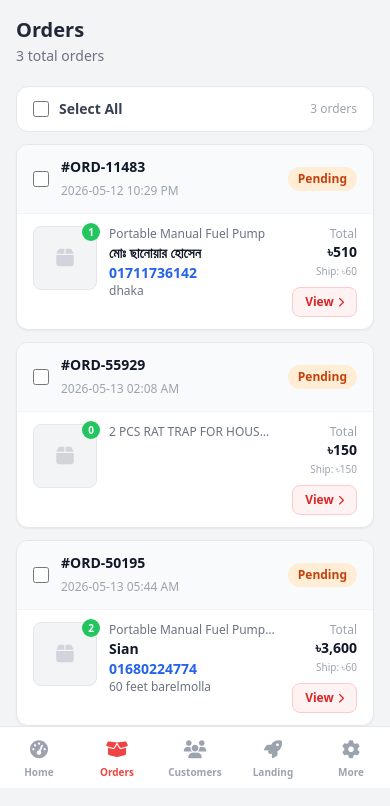
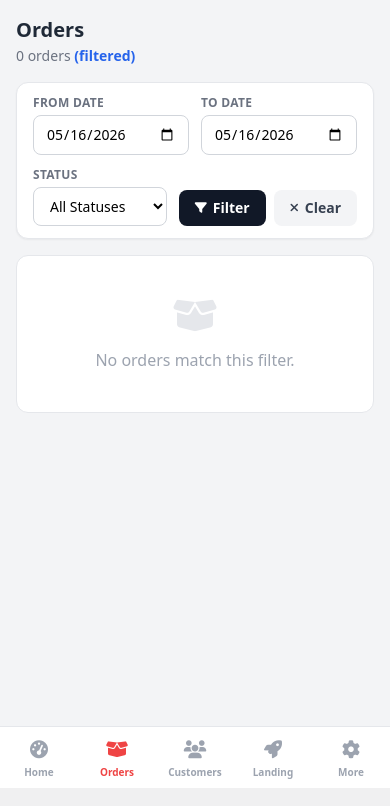
Before and after one commit to farzatcodes/readymart, a PHP site: page /admin/orders.php?date_from=2026-05-16&date_to=2026-05-16 in a window 390 px wide. Shown: the part 56-862 px from the top of the page. Run offline with PHP 8.4, Linux system fonts and the light colour scheme; the visitor is signed in with stand-in values (Sample User, id 1); some libraries are stand-ins or nearby versions.

Commit message:
Add to Cart → অর্ডার করুন + direct checkout; date filter; Hold status
Frontend:
- index.php, search.php, category.php, product-details.php (related):
  buttons now say "অর্ডার করুন" and pass redirect=true so clicking
  goes straight to checkout.php without the alert/cart step

Admin orders:
- Date range filter (From / To) via GET — filters $ordersDisplay
  server-side; Clear button shown when active
- Status filter dropdown alongside dates
- Hold added to $validStatuses — works in bulk action and single update
- Empty state message changes to "No orders match this filter" when
  a filter is active

Admin dashboard (mobile tiles):
- Added ON HOLD tile between PENDING and PROCESSING
- Each tile now links to orders.php?status=X for instant filtered view
- TODAY tile links with date_from=date_to=today

Admin dashboard (desktop):
- Hold row added to the order status breakdown bar chart (yellow)

view_order.php:
- Hold option added to the status update dropdown

https://claude.ai/code/session_016S37gCv77a4Jo4fn8qxLT6

```diff
--- a/admin/orders.php
+++ b/admin/orders.php
@@ -2,14 +2,15 @@
 $jsonFile = '../orders.json';
 $orders   = file_exists($jsonFile) ? json_decode(file_get_contents($jsonFile), true) ?? [] : [];
 
-$flashMsg   = '';
-$flashType  = '';
+$flashMsg  = '';
+$flashType = '';
+
+$validStatuses = ['Pending', 'Processing', 'Completed', 'Cancelled', 'Hold'];
 
 // ── Bulk status update ──────────────────────────────────────────────────────
 if ($_SERVER['REQUEST_METHOD'] === 'POST' && isset($_POST['bulk_status'], $_POST['order_ids'])) {
-    $validStatuses = ['Pending', 'Processing', 'Completed', 'Cancelled'];
-    $newStatus     = $_POST['bulk_status'];
-    $selectedIds   = (array)$_POST['order_ids'];
+    $newStatus   = $_POST['bulk_status'];
+    $selectedIds = (array)$_POST['order_ids'];
 
     if (in_array($newStatus, $validStatuses) && !empty($selectedIds)) {
         $updated = 0;
@@ -24,20 +25,47 @@ if ($_SERVER['REQUEST_METHOD'] === 'POST' && isset($_POST['bulk_status'], $_POST
         $flashMsg  = $updated . ' order' . ($updated !== 1 ? 's' : '') . ' marked as <strong>' . htmlspecialchars($newStatus) . '</strong>.';
         $flashType = 'green';
     } else {
-        $flashMsg  = 'Invalid action. Please select a valid status.';
+        $flashMsg  = 'Invalid action.';
         $flashType = 'red';
     }
 }
 
+// ── Date / status filters ───────────────────────────────────────────────────
+$filterDateFrom = trim($_GET['date_from'] ?? '');
+$filterDateTo   = trim($_GET['date_to']   ?? '');
+$filterStatus   = trim($_GET['status']    ?? '');
+
 $ordersDisplay = array_reverse($orders);
+
+if ($filterDateFrom !== '') {
+    $ordersDisplay = array_filter($ordersDisplay, fn($o) => substr($o['date'] ?? '', 0, 10) >= $filterDateFrom);
+}
+if ($filterDateTo !== '') {
+    $ordersDisplay = array_filter($ordersDisplay, fn($o) => substr($o['date'] ?? '', 0, 10) <= $filterDateTo);
+}
+if ($filterStatus !== '' && in_array($filterStatus, $validStatuses)) {
+    $ordersDisplay = array_filter($ordersDisplay, fn($o) => ($o['status'] ?? '') === $filterStatus);
+}
+$ordersDisplay = array_values($ordersDisplay);
+
+$statusColors = [
+    'Pending'    => ['pill'=>'bg-orange-100 text-orange-700 border-orange-200', 'dot'=>'bg-orange-400'],
+    'Processing' => ['pill'=>'bg-blue-100 text-blue-700 border-blue-200',      'dot'=>'bg-blue-400'],
+    'Completed'  => ['pill'=>'bg-green-100 text-green-700 border-green-200',   'dot'=>'bg-green-400'],
+    'Cancelled'  => ['pill'=>'bg-red-100 text-red-700 border-red-200',         'dot'=>'bg-red-400'],
+    'Hold'       => ['pill'=>'bg-yellow-100 text-yellow-700 border-yellow-200','dot'=>'bg-yellow-400'],
+];
 
 include 'includes/header.php';
 ?>
 
-<div class="mb-5 flex items-center justify-between">
+<div class="mb-4 flex items-center justify-between">
     <div>
         <h1 class="text-xl font-bold text-gray-800">Orders</h1>
-        <p class="text-gray-500 text-sm mt-0.5"><?= count($orders) ?> total orders</p>
+        <p class="text-gray-500 text-sm mt-0.5">
+            <?= count($ordersDisplay) ?> order<?= count($ordersDisplay)!==1?'s':'' ?>
+            <?= ($filterDateFrom||$filterDateTo||$filterStatus) ? '<span class="text-blue-600 font-semibold">(filtered)</span>' : '' ?>
+        </p>
     </div>
 </div>
 
@@ -47,6 +75,42 @@ include 'includes/header.php';
     <span><?= $flashMsg ?></span>
 </div>
 <?php endif; ?>
+
+<!-- ── Filter bar ──────────────────────────────────────────────────────────── -->
+<form method="GET" action="orders.php"
+      class="bg-white rounded-xl border border-gray-200 shadow-sm px-4 py-3 mb-4 flex flex-wrap gap-3 items-end">
+    <div class="flex-1 min-w-[130px]">
+        <label class="block text-xs font-bold text-gray-500 uppercase tracking-wide mb-1">From Date</label>
+        <input type="date" name="date_from" value="<?= htmlspecialchars($filterDateFrom) ?>"
+               class="w-full px-3 py-2 border border-gray-300 rounded-lg text-sm focus:outline-none focus:ring-2 focus:ring-gray-800 bg-white">
+    </div>
+    <div class="flex-1 min-w-[130px]">
+        <label class="block text-xs font-bold text-gray-500 uppercase tracking-wide mb-1">To Date</label>
+        <input type="date" name="date_to" value="<?= htmlspecialchars($filterDateTo) ?>"
+               class="w-full px-3 py-2 border border-gray-300 rounded-lg text-sm focus:outline-none focus:ring-2 focus:ring-gray-800 bg-white">
+    </div>
+    <div class="flex-1 min-w-[120px]">
+        <label class="block text-xs font-bold text-gray-500 uppercase tracking-wide mb-1">Status</label>
+        <select name="status" class="w-full px-3 py-2 border border-gray-300 rounded-lg text-sm focus:outline-none focus:ring-2 focus:ring-gray-800 bg-white">
+            <option value="">All Statuses</option>
+            <?php foreach($validStatuses as $s): ?>
+            <option value="<?= $s ?>" <?= $filterStatus===$s?'selected':'' ?>><?= $s ?></option>
+            <?php endforeach; ?>
+        </select>
+    </div>
+    <div class="flex gap-2">
+        <button type="submit"
+                class="bg-gray-900 hover:bg-gray-700 text-white font-bold px-4 py-2 rounded-lg text-sm transition flex items-center gap-1.5">
+            <i class="fas fa-filter text-xs"></i> Filter
+        </button>
+        <?php if($filterDateFrom||$filterDateTo||$filterStatus): ?>
+        <a href="orders.php"
+           class="bg-gray-100 hover:bg-gray-200 text-gray-700 font-bold px-4 py-2 rounded-lg text-sm transition flex items-center gap-1.5">
+            <i class="fas fa-times text-xs"></i> Clear
+        </a>
+        <?php endif; ?>
+    </div>
+</form>
 
 <!-- Bulk action bar -->
 <div id="bulk-bar"
@@ -59,10 +123,9 @@ include 'includes/header.php';
             <select id="bulk-status-select"
                     class="bg-gray-800 border border-gray-600 text-white text-sm rounded-lg px-3 py-2 focus:outline-none focus:border-gray-400 flex-1 sm:flex-none">
                 <option value="">-- Pick status --</option>
-                <option value="Pending">Pending</option>
-                <option value="Processing">Processing</option>
-                <option value="Completed">Completed</option>
-                <option value="Cancelled">Cancelled</option>
+                <?php foreach($validStatuses as $s): ?>
+                <option value="<?= $s ?>"><?= $s ?></option>
+                <?php endforeach; ?>
             </select>
             <button type="button" onclick="applyBulk()"
                     class="bg-red-600 active:bg-red-700 text-white text-sm font-bold px-5 py-2 rounded-lg transition">
@@ -82,7 +145,7 @@ include 'includes/header.php';
     <div id="bulk-ids-container"></div>
 </form>
 
-<!-- ═══ DESKTOP TABLE (md+) ═══════════════════════════════════════════ -->
+<!-- ═══ DESKTOP TABLE ═══════════════════════════════════════════════════════ -->
 <div class="hidden md:block bg-white rounded-xl shadow-sm border border-gray-200 overflow-hidden">
     <div class="overflow-x-auto">
         <table class="w-full text-left">
@@ -107,24 +170,18 @@ include 'includes/header.php';
             <tr>
                 <td colspan="8" class="px-4 py-16 text-center text-gray-400">
                     <i class="fas fa-box-open text-5xl mb-3 block text-gray-200"></i>
-                        No orders placed yet.
+                    <?= ($filterDateFrom||$filterDateTo||$filterStatus) ? 'No orders match the current filter.' : 'No orders placed yet.' ?>
                 </td>
             </tr>
             <?php else: ?>
             <?php foreach ($ordersDisplay as $order):
-                    $statusColors = [
-                        'Pending'    => 'bg-orange-100 text-orange-700 border-orange-200',
-                        'Processing' => 'bg-blue-100 text-blue-700 border-blue-200',
-                        'Completed'  => 'bg-green-100 text-green-700 border-green-200',
-                        'Cancelled'  => 'bg-red-100 text-red-700 border-red-200',
-                    ];
-                    $sc        = $statusColors[$order['status'] ?? ''] ?? 'bg-gray-100 text-gray-700 border-gray-200';
+                $sc        = $statusColors[$order['status'] ?? ''] ?? ['pill'=>'bg-gray-100 text-gray-700 border-gray-200'];
                 $items     = $order['items'] ?? [];
                 $firstImg  = $items[0]['image'] ?? '';
                 $extraCount = max(0, count($items) - 1);
+                $totalQty   = array_sum(array_column($items, 'qty'));
             ?>
-                <tr class="order-row border-b border-gray-100 hover:bg-gray-50 transition"
-                    data-id="<?= htmlspecialchars($order['id']) ?>">
+            <tr class="order-row border-b border-gray-100 hover:bg-gray-50 transition" data-id="<?= htmlspecialchars($order['id']) ?>">
                 <td class="px-4 py-3">
                     <input type="checkbox" value="<?= htmlspecialchars($order['id']) ?>"
                            class="row-check-desktop row-check w-4 h-4 rounded border-gray-300 cursor-pointer accent-red-600"
@@ -157,9 +214,7 @@ include 'includes/header.php';
                             <div class="text-sm font-medium text-gray-800 truncate max-w-[160px]"><?= htmlspecialchars($item['name']) ?></div>
                             <div class="text-xs text-gray-400">Qty: <?= (int)$item['qty'] ?> · ৳<?= number_format($item['price']) ?></div>
                             <?php endforeach; ?>
-                                <?php if ($extraCount > 1): ?>
-                                <div class="text-xs text-gray-400">+<?= $extraCount - 1 ?> more</div>
-                                <?php endif; ?>
+                            <?php if ($extraCount > 1): ?><div class="text-xs text-gray-400">+<?= $extraCount-1 ?> more</div><?php endif; ?>
                         </div>
                     </div>
                 </td>
@@ -168,10 +223,10 @@ include 'includes/header.php';
                     <?php $dp = $order['customer']['phone'] ?? ''; ?>
                     <a href="tel:<?= bd_tel($dp) ?>" class="text-xs text-blue-600 hover:underline mt-0.5 block"><i class="fas fa-phone-alt mr-1"></i><?= htmlspecialchars($dp) ?></a>
                 </td>
-                    <td class="px-4 py-3 text-xs text-gray-500 whitespace-nowrap"><?= htmlspecialchars($order['date'] ?? '') ?></td>
+                <td class="px-4 py-3 text-xs text-gray-500 whitespace-nowrap"><?= htmlspecialchars(substr($order['date'] ?? '', 0, 16)) ?></td>
                 <td class="px-4 py-3 font-bold text-gray-900">৳<?= number_format($order['total'] ?? 0) ?></td>
                 <td class="px-4 py-3">
-                        <span class="px-2.5 py-1 rounded-full text-xs font-bold border <?= $sc ?>"><?= htmlspecialchars($order['status'] ?? '') ?></span>
+                    <span class="px-2.5 py-1 rounded-full text-xs font-bold border <?= $sc['pill'] ?>"><?= htmlspecialchars($order['status'] ?? '') ?></span>
                 </td>
                 <td class="px-4 py-3 text-right">
                     <a href="view_order.php?id=<?= htmlspecialchars($order['id']) ?>"
@@ -187,17 +242,17 @@ include 'includes/header.php';
     </div>
 </div>
 
-<!-- ═══ MOBILE CARD LIST (< md) ═══════════════════════════════════════ -->
+<!-- ═══ MOBILE CARD LIST ════════════════════════════════════════════════════ -->
 <div class="md:hidden space-y-3">
 
     <?php if (empty($ordersDisplay)): ?>
     <div class="bg-white rounded-xl border border-gray-200 p-10 text-center text-gray-400">
         <i class="fas fa-box-open text-4xl mb-3 block text-gray-200"></i>
-        No orders placed yet.
+        <?= ($filterDateFrom||$filterDateTo||$filterStatus) ? 'No orders match this filter.' : 'No orders placed yet.' ?>
     </div>
     <?php else: ?>
 
-    <!-- Mobile Select All bar -->
+    <!-- Mobile Select All -->
     <div class="bg-white rounded-xl border border-gray-200 px-4 py-3 flex items-center justify-between">
         <label class="flex items-center gap-2.5 cursor-pointer text-sm font-semibold text-gray-700">
             <input type="checkbox" id="select-all-mobile"
@@ -209,16 +264,11 @@ include 'includes/header.php';
     </div>
 
     <?php foreach ($ordersDisplay as $order):
-        $statusColors = [
-            'Pending'    => ['pill'=>'bg-orange-100 text-orange-700','dot'=>'bg-orange-400'],
-            'Processing' => ['pill'=>'bg-blue-100 text-blue-700',    'dot'=>'bg-blue-400'],
-            'Completed'  => ['pill'=>'bg-green-100 text-green-700',  'dot'=>'bg-green-400'],
-            'Cancelled'  => ['pill'=>'bg-red-100 text-red-700',      'dot'=>'bg-red-400'],
-        ];
-        $sc      = $statusColors[$order['status'] ?? ''] ?? ['pill'=>'bg-gray-100 text-gray-700','dot'=>'bg-gray-400'];
-        $items   = $order['items'] ?? [];
-        $firstImg = $items[0]['image'] ?? '';
-        $extraCount = max(0, count($items) - 1);
+        $sc        = $statusColors[$order['status'] ?? ''] ?? ['pill'=>'bg-gray-100 text-gray-700'];
+        $items     = $order['items'] ?? [];
+        $firstImg  = $items[0]['image'] ?? '';
+        $totalQty  = array_sum(array_column($items, 'qty'));
+        $mPhone    = $order['customer']['phone'] ?? '';
     ?>
     <div class="bg-white rounded-xl border border-gray-200 shadow-sm overflow-hidden order-card">
         <!-- Card header -->
@@ -233,7 +283,7 @@ include 'includes/header.php';
                         <span class="text-[10px] font-bold bg-blue-100 text-blue-700 px-1.5 py-0.5 rounded-full">Landing</span>
                     <?php endif; ?>
                 </div>
-                <span class="text-xs text-gray-400"><?= htmlspecialchars($order['date'] ?? '') ?></span>
+                <span class="text-xs text-gray-400"><?= htmlspecialchars(substr($order['date'] ?? '', 0, 16)) ?></span>
             </div>
             <span class="flex-shrink-0 px-2.5 py-1 rounded-full text-xs font-bold <?= $sc['pill'] ?>">
                 <?= htmlspecialchars($order['status'] ?? '') ?>
@@ -244,7 +294,6 @@ include 'includes/header.php';
         <div class="px-4 py-3 flex gap-3">
             <!-- Product image with qty badge -->
             <div class="flex-shrink-0">
-                <?php $totalQty = array_sum(array_column($items, 'qty')); ?>
                 <?php if ($firstImg): ?>
                     <div class="relative">
                         <img src="<?= htmlspecialchars($firstImg) ?>"
@@ -260,11 +309,10 @@ include 'includes/header.php';
                 <?php endif; ?>
             </div>
 
-            <!-- Customer info (reference style) -->
+            <!-- Customer info -->
             <div class="flex-1 min-w-0">
                 <div class="text-xs text-gray-500 truncate mb-0.5"><?= htmlspecialchars($items[0]['name'] ?? '—') ?><?php if(count($items)>1): ?> <span class="text-gray-400">+<?= count($items)-1 ?></span><?php endif; ?></div>
                 <div class="font-bold text-gray-900 text-sm leading-tight"><?= htmlspecialchars($order['customer']['name'] ?? '—') ?></div>
-                <?php $mPhone = $order['customer']['phone'] ?? ''; ?>
                 <a href="tel:<?= bd_tel($mPhone) ?>"
                    onclick="event.stopPropagation()"
                    class="text-sm font-black text-blue-600 block leading-tight mt-0.5 active:opacity-70">
@@ -297,30 +345,23 @@ include 'includes/header.php';
 function getChecked() {
     return [...document.querySelectorAll('.row-check:checked')];
 }
-
 function onRowCheck() {
     var checked = getChecked();
     var total   = document.querySelectorAll('.row-check').length;
-
-    ['desktop','mobile'].forEach(function(variant) {
-        var sa = document.getElementById('select-all-' + variant);
-        if (!sa) return;
+    ['desktop','mobile'].forEach(function(v){
+        var sa = document.getElementById('select-all-'+v);
+        if(!sa) return;
         sa.indeterminate = checked.length > 0 && checked.length < total;
         sa.checked       = checked.length === total && total > 0;
     });
-
     updateBulkBar(checked.length);
 }
-
 function toggleAll(master, variant) {
-    var cls = variant === 'mobile' ? '.row-check-mobile' : '.row-check-desktop';
-    document.querySelectorAll(cls).forEach(function(cb){ cb.checked = master.checked; });
-    // sync the other master
-    var other = document.getElementById('select-all-' + (variant==='mobile'?'desktop':'mobile'));
-    if (other) other.checked = master.checked;
+    document.querySelectorAll('.row-check-'+variant).forEach(function(cb){ cb.checked = master.checked; });
+    var other = document.getElementById('select-all-'+(variant==='mobile'?'desktop':'mobile'));
+    if(other) other.checked = master.checked;
     updateBulkBar(master.checked ? document.querySelectorAll('.row-check').length : 0);
 }
-
 function clearSelection() {
     document.querySelectorAll('.row-check').forEach(function(cb){ cb.checked = false; });
     ['select-all-desktop','select-all-mobile'].forEach(function(id){
@@ -329,30 +370,25 @@ function clearSelection() {
     });
     updateBulkBar(0);
 }
-
 function updateBulkBar(count) {
-    var bar    = document.getElementById('bulk-bar');
-    var countEl = document.getElementById('bulk-count');
-    var plural  = document.getElementById('bulk-plural');
-    countEl.textContent = count;
-    plural.textContent  = count === 1 ? '' : 's';
-    if (count > 0) { bar.classList.remove('hidden'); bar.classList.add('flex'); }
-    else           { bar.classList.add('hidden');    bar.classList.remove('flex'); }
+    var bar = document.getElementById('bulk-bar');
+    document.getElementById('bulk-count').textContent = count;
+    document.getElementById('bulk-plural').textContent = count===1?'':'s';
+    if(count>0){ bar.classList.remove('hidden'); bar.classList.add('flex'); }
+    else        { bar.classList.add('hidden');    bar.classList.remove('flex'); }
 }
-
 function applyBulk() {
     var status = document.getElementById('bulk-status-select').value;
-    if (!status) { alert('Please choose a status before applying.'); return; }
+    if(!status){ alert('Please choose a status.'); return; }
     var ids = getChecked().map(function(cb){ return cb.value; });
-    if (!ids.length) { alert('No orders selected.'); return; }
-
+    if(!ids.length){ alert('No orders selected.'); return; }
     document.getElementById('bulk-status-input').value = status;
-    var container = document.getElementById('bulk-ids-container');
-    container.innerHTML = '';
-    ids.forEach(function(id) {
+    var c = document.getElementById('bulk-ids-container');
+    c.innerHTML = '';
+    ids.forEach(function(id){
         var inp = document.createElement('input');
-        inp.type = 'hidden'; inp.name = 'order_ids[]'; inp.value = id;
-        container.appendChild(inp);
+        inp.type='hidden'; inp.name='order_ids[]'; inp.value=id;
+        c.appendChild(inp);
     });
     document.getElementById('bulk-form').submit();
 }
--- a/admin/view_order.php
+++ b/admin/view_order.php
@@ -149,6 +149,7 @@ $sc = $statusColors[$order['status'] ?? ''] ?? 'bg-gray-100 text-gray-700 border
                             class="w-full px-3 py-2.5 border border-gray-300 rounded-lg text-sm focus:outline-none focus:ring-2 focus:ring-red-500 focus:border-red-500 bg-white">
                         <option value="Pending"    <?= $order['status']==='Pending'    ?'selected':'' ?>>Pending</option>
                         <option value="Processing" <?= $order['status']==='Processing' ?'selected':'' ?>>Processing</option>
+                        <option value="Hold"       <?= $order['status']==='Hold'       ?'selected':'' ?>>Hold</option>
                         <option value="Completed"  <?= $order['status']==='Completed'  ?'selected':'' ?>>Completed</option>
                         <option value="Cancelled"  <?= $order['status']==='Cancelled'  ?'selected':'' ?>>Cancelled</option>
                     </select>
--- a/index.php
+++ b/index.php
@@ -86,8 +86,8 @@ if (file_exists($jsonFile)) {
                                     <?php endif; ?>
                                 </div>
 
-                                <button type="button" onclick="addToCart('<?= htmlspecialchars($product['id'], ENT_QUOTES) ?>', '<?= htmlspecialchars($product['name'], ENT_QUOTES) ?>', <?= $product['price'] ?>, '<?= htmlspecialchars($product['image_url'], ENT_QUOTES) ?>')" class="w-full bg-white border-2 border-[#cc0000] text-[#cc0000] hover:bg-[#cc0000] hover:text-white py-2.5 rounded-lg flex items-center justify-center gap-2 text-sm font-bold transition-all duration-300 transform hover:-translate-y-0.5 shadow-sm">
-                                    <i class="fas fa-shopping-basket"></i> Add to Cart
+                                <button type="button" onclick="addToCart('<?= htmlspecialchars($product['id'], ENT_QUOTES) ?>', '<?= htmlspecialchars($product['name'], ENT_QUOTES) ?>', <?= $product['price'] ?>, '<?= htmlspecialchars($product['image_url'], ENT_QUOTES) ?>', 1, true)" class="w-full bg-[#cc0000] hover:bg-red-800 text-white py-2.5 rounded-lg flex items-center justify-center gap-2 text-sm font-bold transition-all duration-300 transform hover:-translate-y-0.5 shadow-sm">
+                                    <i class="fas fa-shopping-basket"></i> অর্ডার করুন
                                 </button>
                             </div>
                         </div>
--- a/product-details.php
+++ b/product-details.php
@@ -234,8 +234,8 @@ if (!$product) {
                                             ৳ <?= number_format($relatedProduct['price']) ?>
                                         </span>
                                     </div>
-                                    <button type="button" onclick="addToCart('<?= htmlspecialchars($relatedProduct['id'], ENT_QUOTES) ?>', '<?= htmlspecialchars($relatedProduct['name'], ENT_QUOTES) ?>', <?= $relatedProduct['price'] ?>, '<?= htmlspecialchars($relatedProduct['image_url'], ENT_QUOTES) ?>')" class="w-full bg-white border-2 border-[#cc0000] text-[#cc0000] hover:bg-[#cc0000] hover:text-white py-2.5 rounded-lg flex items-center justify-center gap-2 text-sm font-bold transition-all duration-300">
-                                        <i class="fas fa-shopping-basket"></i> Add to Cart
+                                    <button type="button" onclick="addToCart('<?= htmlspecialchars($relatedProduct['id'], ENT_QUOTES) ?>', '<?= htmlspecialchars($relatedProduct['name'], ENT_QUOTES) ?>', <?= $relatedProduct['price'] ?>, '<?= htmlspecialchars($relatedProduct['image_url'], ENT_QUOTES) ?>', 1, true)" class="w-full bg-[#cc0000] hover:bg-red-800 text-white py-2.5 rounded-lg flex items-center justify-center gap-2 text-sm font-bold transition-all duration-300">
+                                        <i class="fas fa-shopping-basket"></i> অর্ডার করুন
                                     </button>
                                 </div>
                             </div>
--- a/search.php
+++ b/search.php
@@ -78,8 +78,8 @@ if ($searchQuery !== '') {
                                     <?php endif; ?>
                                 </div>
 
-                                <button type="button" onclick="addToCart('<?= htmlspecialchars($product['id'], ENT_QUOTES) ?>', '<?= htmlspecialchars($product['name'], ENT_QUOTES) ?>', <?= $product['price'] ?>, '<?= htmlspecialchars($product['image_url'], ENT_QUOTES) ?>')" class="w-full bg-white border-2 border-[#cc0000] text-[#cc0000] hover:bg-[#cc0000] hover:text-white py-2.5 rounded-lg flex items-center justify-center gap-2 text-sm font-bold transition-all duration-300 transform hover:-translate-y-0.5 shadow-sm">
-                                    <i class="fas fa-shopping-basket"></i> Add to Cart
+                                <button type="button" onclick="addToCart('<?= htmlspecialchars($product['id'], ENT_QUOTES) ?>', '<?= htmlspecialchars($product['name'], ENT_QUOTES) ?>', <?= $product['price'] ?>, '<?= htmlspecialchars($product['image_url'], ENT_QUOTES) ?>', 1, true)" class="w-full bg-[#cc0000] hover:bg-red-800 text-white py-2.5 rounded-lg flex items-center justify-center gap-2 text-sm font-bold transition-all duration-300 transform hover:-translate-y-0.5 shadow-sm">
+                                    <i class="fas fa-shopping-basket"></i> অর্ডার করুন
                                 </button>
                             </div>
                         </div>
```
Also changed, not shown: admin/index.php (+15 -11 lines), category.php (+2 -5 lines). Lines whose indentation alone changed are shown as unchanged.
